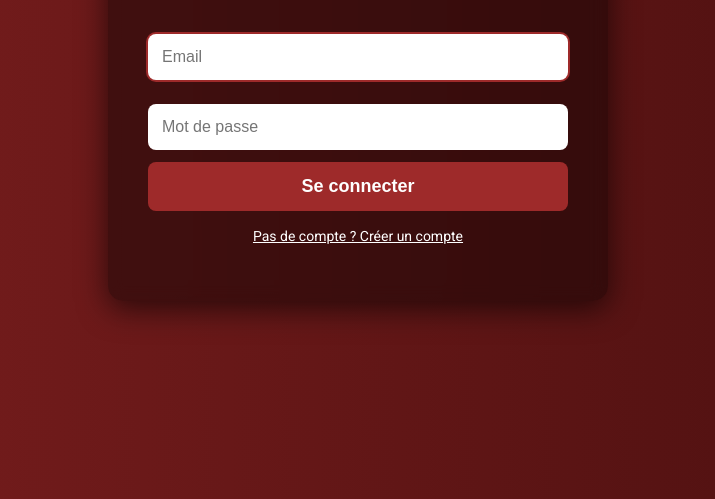
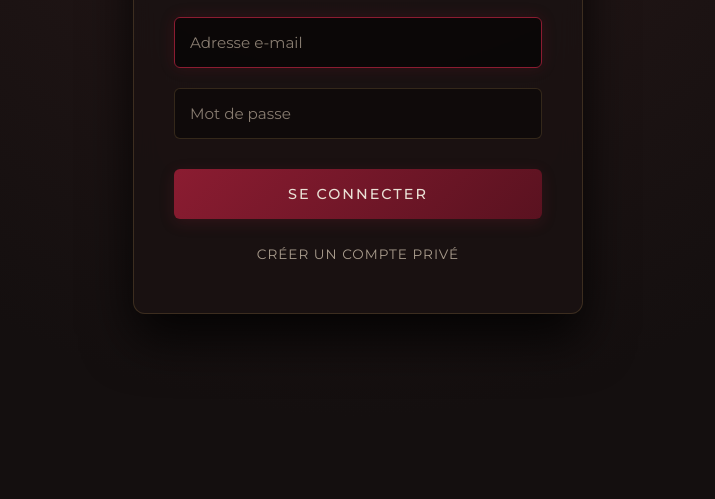
Before and after one commit to MoUst4ki-tech/epicuvin, a plain HTML site: page index.html in a window 1280 px wide. Shown: the part 301-800 px from the top of the page, without its empty margins (282-997 px from the left). Drawn offline with nearby package versions, Linux system fonts and the light colour scheme; a web font is replaced by a local one.

Commit message:
fix responcive btn

```diff
--- a/index.html
+++ b/index.html
@@ -3,137 +3,168 @@
 <head>
   <meta charset="UTF-8" />
   <title>Connexion - Épicuvin</title>
-  <meta name="viewport" content="width=device-width, initial-scale=1.0" />
+  <meta name="viewport" content="width=device-width, initial-scale=1.0, maximum-scale=1.0, user-scalable=no" />
+
   <link rel="preconnect" href="https://fonts.googleapis.com">
   <link rel="preconnect" href="https://fonts.gstatic.com" crossorigin>
-  <link href="https://fonts.googleapis.com/css2?family=Playfair+Display:wght@600&family=Roboto&display=swap" rel="stylesheet">
+  <link href="https://fonts.googleapis.com/css2?family=Playfair+Display:ital,wght@0,400;0,600;1,400&family=Montserrat:wght@300;400;500;600&display=swap" rel="stylesheet">
+
   <link rel="apple-touch-icon" href="Images/Icon.webp" />
+
   <style>
+    /* Application de la DA Premium Sommelier */
     * {
       box-sizing: border-box;
     }
 
     body {
-      font-family: 'Roboto', sans-serif;
-      background: linear-gradient(to right, #7B1E1E, #4a0f0f);
-      color: white;
+      font-family: 'Montserrat', sans-serif;
+      /* Le même fond radial "lumière tamisée" que la cave */
+      background-color: #140F0F;
+      background: radial-gradient(circle at 50% 0%, #2A1A1A 0%, #140F0F 70%);
+      color: #EAE0D5;
       display: flex;
       justify-content: center;
       align-items: center;
-      height: 100vh;
+      min-height: 100vh;
       margin: 0;
-      padding: 0 10px;
+      padding: 0 20px;
+      -webkit-font-smoothing: antialiased;
     }
 
     .login-box {
-      background: rgba(0, 0, 0, 0.4);
-      padding: 40px;
-      border-radius: 15px;
-      box-shadow: 0 8px 30px rgba(0, 0, 0, 0.6);
-      width: 40%;
-      max-width: 500px;
+      background: rgba(26, 18, 18, 0.85);
+      backdrop-filter: blur(12px);
+      -webkit-backdrop-filter: blur(12px);
+      padding: 50px 40px;
+      border-radius: 12px;
+      border: 1px solid rgba(197, 160, 89, 0.2); /* Bordure or très fine */
+      box-shadow: 0 25px 50px rgba(0, 0, 0, 0.8);
+      width: 100%;
+      max-width: 450px;
       text-align: center;
-      backdrop-filter: blur(8px);
       transition: all 0.3s ease;
+      animation: fadeIn 0.8s ease-out;
+    }
+
+    @keyframes fadeIn {
+      from { opacity: 0; transform: translateY(20px); }
+      to { opacity: 1; transform: translateY(0); }
     }
 
     .login-box h2 {
       font-family: 'Playfair Display', serif;
-      font-size: 28px;
-      margin-bottom: 25px;
+      font-size: 2.2rem;
+      color: #C5A059; /* Or vieilli */
+      letter-spacing: 3px;
+      text-transform: uppercase;
+      margin: 0 0 35px 0;
     }
 
     input {
       width: 100%;
-      padding: 14px;
-      margin: 12px 0;
-      border: none;
-      border-radius: 8px;
-      font-size: 16px;
-      background-color: #fff;
-      color: #333;
-      transition: all 0.2s ease;
+      padding: 15px;
+      margin-bottom: 20px;
+      border: 1px solid rgba(197, 160, 89, 0.2);
+      border-radius: 6px;
+      font-size: 0.95rem;
+      font-family: 'Montserrat', sans-serif;
+      background-color: rgba(0, 0, 0, 0.4);
+      color: #EAE0D5;
+      transition: all 0.3s ease;
+    }
+
+    input::placeholder {
+      color: #887C70;
     }
 
     input:focus {
       outline: none;
-      box-shadow: 0 0 0 2px #9e2a2a;
+      border-color: #8B1C31;
+      background-color: rgba(0, 0, 0, 0.6);
+      box-shadow: 0 0 15px rgba(139, 28, 49, 0.2);
     }
 
     button {
       width: 100%;
-      background: #9e2a2a;
-      color: white;
-      padding: 14px;
+      background: linear-gradient(135deg, #8B1C31 0%, #5A1220 100%);
+      color: #EAE0D5;
+      padding: 16px;
       border: none;
-      border-radius: 8px;
-      font-weight: 700;
-      font-size: 18px;
+      border-radius: 6px;
+      font-family: 'Montserrat', sans-serif;
+      font-weight: 500;
+      font-size: 0.9rem;
+      letter-spacing: 2px;
+      text-transform: uppercase;
       cursor: pointer;
-      transition: background 0.3s ease, transform 0.2s ease;
+      transition: all 0.3s ease;
+      box-shadow: 0 4px 15px rgba(139, 28, 49, 0.2);
+      margin-top: 10px;
     }
 
     button:hover {
-      background: #b33a3a;
       transform: translateY(-2px);
+      box-shadow: 0 8px 25px rgba(139, 28, 49, 0.4);
+      background: linear-gradient(135deg, #A2223A 0%, #6E1527 100%);
+    }
+
+    .toggle-container {
+      margin-top: 25px;
+    }
+
+    #toggle-auth {
+      color: #A89B8C;
+      font-size: 0.85rem;
+      text-decoration: none;
+      text-transform: uppercase;
+      letter-spacing: 1px;
+      transition: color 0.3s;
+    }
+
+    #toggle-auth:hover {
+      color: #C5A059;
     }
 
     .error {
-      background: #b33a3a;
-      padding: 10px;
-      margin-top: 15px;
+      background: rgba(139, 28, 49, 0.1);
+      color: #EAE0D5;
+      border: 1px solid #8B1C31;
+      padding: 12px;
+      margin-top: 20px;
       border-radius: 6px;
-      font-weight: 600;
+      font-weight: 400;
+      font-size: 0.9rem;
       display: none;
     }
 
-    /* 🔍 Tablette (481px à 1024px) */
-    @media (max-width: 1024px) {
-      .login-box {
-        width: 75%;
-        padding: 40px 30px;
-      }
-
-      .login-box h2 {
-        font-size: 26px;
-      }
-
-      input,
-      button {
-        font-size: 17px;
-      }
-    }
-
-    /* 📱 Mobile (480px et moins) */
+    /* 📱 Mobile Responsive */
     @media (max-width: 480px) {
       .login-box {
-        width: 95%;
-        padding: 40px 20px;
+        padding: 40px 25px;
+        border: none;
+        box-shadow: none;
+        background: transparent;
       }
-
       .login-box h2 {
-        font-size: 22px;
-      }
-
-      input,
-      button {
-        font-size: 18px;
-        padding: 16px;
+        font-size: 1.8rem;
       }
     }
   </style>
 </head>
 <body>
   <div class="login-box">
-  <h2 id="form-title">Connexion Épicuvin</h2>
+    <h2 id="form-title">Épicuvin</h2>
     <form id="auth-form">
-    <input type="email" id="email" placeholder="Email" required autofocus />
+      <input type="email" id="email" placeholder="Adresse e-mail" required autofocus />
       <input type="password" id="password" placeholder="Mot de passe" required />
       <button type="submit" id="submit-btn">Se connecter</button>
     </form>
-  <p style="margin-top: 15px;">
-    <a href="#" id="toggle-auth" style="color: white; font-size: 14px;">Pas de compte ? Créer un compte</a>
-  </p>
+
+    <div class="toggle-container">
+      <a href="#" id="toggle-auth">Créer un compte privé</a>
+    </div>
+
     <div id="errorMsg" class="error"></div>
   </div>
 
@@ -145,7 +176,6 @@
     createUserWithEmailAndPassword
   } from "https://www.gstatic.com/firebasejs/10.8.0/firebase-auth.js";
 
-  // Utilisez votre config existante
   const firebaseConfig = {
     apiKey: "AIzaSyAZQqueroo-GNWMVENm3c2-j0T8d7dpsjs",
     authDomain: "epicuvin.firebaseapp.com",
@@ -167,13 +197,13 @@
 
   let isLogin = true;
 
-  // Basculer entre Connexion et Inscription
   toggleBtn.addEventListener('click', (e) => {
     e.preventDefault();
     isLogin = !isLogin;
-    formTitle.textContent = isLogin ? "Connexion Épicuvin" : "Créer un compte";
-    submitBtn.textContent = isLogin ? "Se connecter" : "S'inscrire";
-    toggleBtn.textContent = isLogin ? "Pas de compte ? Créer un compte" : "Déjà un compte ? Se connecter";
+
+    // Textes adaptés au style luxe
+    submitBtn.textContent = isLogin ? "Se connecter" : "Ouvrir ma cave";
+    toggleBtn.textContent = isLogin ? "Créer un compte privé" : "J'ai déjà une cave (Connexion)";
   });
 
   authForm.addEventListener('submit', async (e) => {
@@ -187,10 +217,15 @@
       } else {
         await createUserWithEmailAndPassword(auth, email, password);
       }
-      // Succès : Firebase gère la session, on redirige
       window.location.href = 'cave.html';
     } catch (error) {
-      errorMsg.textContent = "Erreur : " + error.message;
+      // Nettoyage des erreurs Firebase pour un affichage plus propre
+      let msg = "Une erreur est survenue.";
+      if(error.code === 'auth/invalid-credential') msg = "Identifiants incorrects.";
+      if(error.code === 'auth/email-already-in-use') msg = "Cette adresse possède déjà une cave.";
+      if(error.code === 'auth/weak-password') msg = "Le mot de passe doit faire au moins 6 caractères.";
+
+      errorMsg.textContent = msg;
       errorMsg.style.display = 'block';
     }
   });
```
Lines whose indentation alone changed are shown as unchanged.
